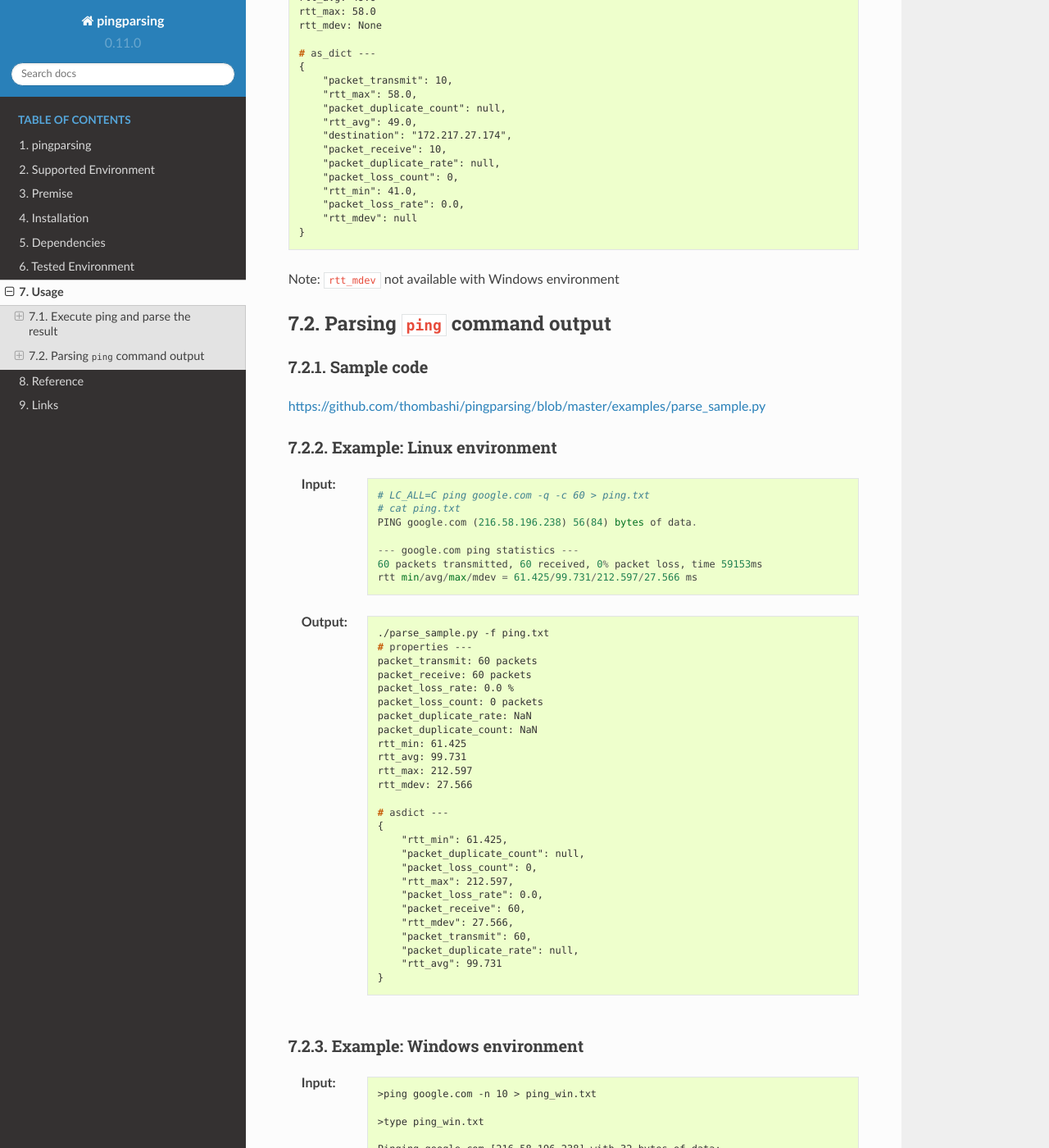
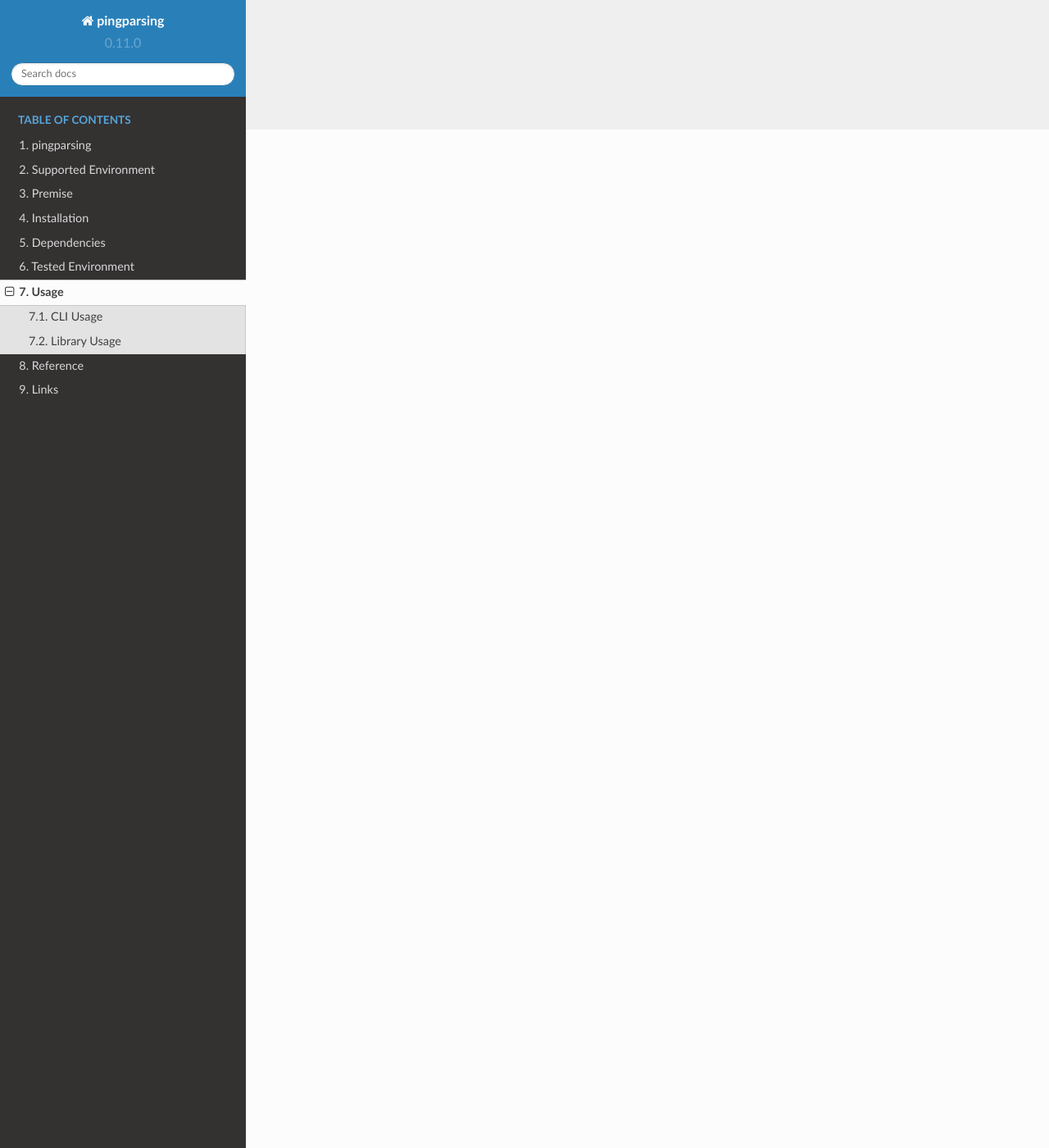
Before and after one commit to thombashi/pingparsing, a Sphinx documentation site: the page built from docs/pages/usage/index.rst, in a window 1280 px wide and 1400 px high, scrolled down 1242 px. Shown: the whole window at 82% size. Built offline with Sphinx 7.4.7 and the Read the Docs theme 2.0.0, drawn with Linux system fonts in a browser that asks for light colours; pages that are not in the unit, such as notebooks, are missing from menus; some of the changed text lies outside the part shown.

Commit message:
Update docs

```diff
--- a/docs/conf.py
+++ b/docs/conf.py
@@ -44,7 +44,7 @@
 
 # General information about the project.
 project = u'pingparsing'
-copyright = u'2016, Tsuyoshi Hombashi'
+copyright = u'2016-2017, Tsuyoshi Hombashi'
 author = u'Tsuyoshi Hombashi'
 
 # The version info for the project you're documenting, acts as replacement for
--- a/docs/pages/installation.rst
+++ b/docs/pages/installation.rst
@@ -1,6 +1,5 @@
 Installation
 ============
-
 ::
 
     pip install pingparsing
@@ -8,7 +7,7 @@
 
 Dependencies
 ============
-Python 2.7+ or 3.3+
+Python 2.7+ or 3.4+
 
 - `logbook <http://logbook.readthedocs.io/en/stable/>`__
 - `pyparsing <https://pyparsing.wikispaces.com/>`__
--- a/docs/pages/reference/error.rst
+++ b/docs/pages/reference/error.rst
@@ -1,8 +1,8 @@
 Errors
 ----------------------------
 
-.. autoexception:: pingparsing.PingStaticticsHeaderNotFoundError
+.. autoexception:: pingparsing.PingStatisticsHeaderNotFoundError
     :show-inheritance:
 
-.. autoexception:: pingparsing.EmptyPingStaticticsError
+.. autoexception:: pingparsing.EmptyPingStatisticsError
     :show-inheritance:
--- a/docs/pages/reference/parser.rst
+++ b/docs/pages/reference/parser.rst
@@ -4,7 +4,3 @@
 .. autoclass:: pingparsing.PingParsing
     :inherited-members:
     :undoc-members:
-
-.. autoclass:: pingparsing.PingParsing
-    :inherited-members:
-    :undoc-members:
--- /dev/null
+++ b/docs/pages/usage/cli.rst
@@ -0,0 +1,3 @@
+.. include:: cli_usage.txt
+
+.. include:: cli_help.txt
--- a/docs/pages/usage/index.rst
+++ b/docs/pages/usage/index.rst
@@ -1,214 +1,8 @@
 Usage
 =====
 
-Execute ping and parse the result
---------------------------------------------
-``PingTransmitter`` class can execute ``ping`` command and obtain the
-ping output as a string.
+.. toctree::
+   :maxdepth: 4
 
-Sample code
-~~~~~~~~~~~
-https://github.com/thombashi/pingparsing/blob/master/examples/ping_sample.py
-
-Example: Linux environment
-~~~~~~~~~~~~~~~~~~~~~~~~~~~~~~~~~~~~~~~
-.. code:: console
-
-    ./ping_sample.py google.com
-    # returncode ---
-    0
-
-    # properties ---
-    packet_transmit: 10 packets
-    packet_receive: 10 packets
-    packet_loss_rate: 0.0 %
-    packet_loss_count: 0 packets
-    packet_duplicate_rate: NaN
-    packet_duplicate_count: NaN
-    rtt_min: 39.087
-    rtt_avg: 48.312
-    rtt_max: 76.458
-    rtt_mdev: 10.551
-
-    # as_dict ---
-    {
-        "destination": "google.com",
-        "packet_transmit": 10,
-        "packet_receive": 10,
-        "packet_loss_rate": 0.0,
-        "packet_loss_count": 0,
-        "rtt_min": 39.087,
-        "rtt_avg": 48.312,
-        "rtt_max": 76.458,
-        "rtt_mdev": 10.551,
-        "packet_duplicate_rate": 0.0,
-        "packet_duplicate_count": 0
-    }
-
-
-Example: Windows environment
-~~~~~~~~~~~~~~~~~~~~~~~~~~~~~~~~~~~~~~~
-.. code:: console
-
-    >ping_sample.py -d google.com
-    # returncode ---
-    0
-
-    # properties ---
-    packet_transmit: 10 packets
-    packet_receive: 10 packets
-    packet_loss_rate: 0.0 %
-    packet_loss_count: 0 packets
-    packet_duplicate_rate: NaN
-    packet_duplicate_count: NaN
-    rtt_min: 41.0
-    rtt_avg: 49.0
-    rtt_max: 58.0
-    rtt_mdev: None
-
-    # as_dict ---
-    {
-        "packet_transmit": 10,
-        "rtt_max": 58.0,
-        "packet_duplicate_count": null,
-        "rtt_avg": 49.0,
-        "destination": "172.217.27.174",
-        "packet_receive": 10,
-        "packet_duplicate_rate": null,
-        "packet_loss_count": 0,
-        "rtt_min": 41.0,
-        "packet_loss_rate": 0.0,
-        "rtt_mdev": null
-    }
-
-Note: ``rtt_mdev`` not available with Windows environment
-
-
-Parsing ``ping`` command output
--------------------------------
-
-Sample code
-~~~~~~~~~~~
-https://github.com/thombashi/pingparsing/blob/master/examples/parse_sample.py
-
-
-Example: Linux environment
-~~~~~~~~~~~~~~~~~~~~~~~~~~~~~~~~~~~~~~~~~~~~~~~~~
-:Input:
-    ::
-
-        # LC_ALL=C ping google.com -q -c 60 > ping.txt
-        # cat ping.txt
-        PING google.com (216.58.196.238) 56(84) bytes of data.
-
-        --- google.com ping statistics ---
-        60 packets transmitted, 60 received, 0% packet loss, time 59153ms
-        rtt min/avg/max/mdev = 61.425/99.731/212.597/27.566 ms
-
-:Output:
-    .. code:: console
-
-        ./parse_sample.py -f ping.txt
-        # properties ---
-        packet_transmit: 60 packets
-        packet_receive: 60 packets
-        packet_loss_rate: 0.0 %
-        packet_loss_count: 0 packets
-        packet_duplicate_rate: NaN
-        packet_duplicate_count: NaN
-        rtt_min: 61.425
-        rtt_avg: 99.731
-        rtt_max: 212.597
-        rtt_mdev: 27.566
-
-        # asdict ---
-        {
-            "rtt_min": 61.425,
-            "packet_duplicate_count": null,
-            "packet_loss_count": 0,
-            "rtt_max": 212.597,
-            "packet_loss_rate": 0.0,
-            "packet_receive": 60,
-            "rtt_mdev": 27.566,
-            "packet_transmit": 60,
-            "packet_duplicate_rate": null,
-            "rtt_avg": 99.731
-        }
-
-
-Example: Windows environment
-~~~~~~~~~~~~~~~~~~~~~~~~~~~~~~~~~~~~~~
-:Input:
-    .. code:: console
-
-        >ping google.com -n 10 > ping_win.txt
-
-        >type ping_win.txt
-
-        Pinging google.com [216.58.196.238] with 32 bytes of data:
-        Reply from 216.58.196.238: bytes=32 time=87ms TTL=51
-        Reply from 216.58.196.238: bytes=32 time=97ms TTL=51
-        Reply from 216.58.196.238: bytes=32 time=56ms TTL=51
-        Reply from 216.58.196.238: bytes=32 time=95ms TTL=51
-        Reply from 216.58.196.238: bytes=32 time=194ms TTL=51
-        Reply from 216.58.196.238: bytes=32 time=98ms TTL=51
-        Reply from 216.58.196.238: bytes=32 time=93ms TTL=51
-        Reply from 216.58.196.238: bytes=32 time=96ms TTL=51
-        Reply from 216.58.196.238: bytes=32 time=96ms TTL=51
-        Reply from 216.58.196.238: bytes=32 time=165ms TTL=51
-
-        Ping statistics for 216.58.196.238:
-            Packets: Sent = 10, Received = 10, Lost = 0 (0% loss),
-        Approximate round trip times in milli-seconds:
-            Minimum = 56ms, Maximum = 194ms, Average = 107ms
-
-:Output:
-    .. code:: console
-
-        parse_sample.py -f ping_win.txt
-        # properties ---
-        packet_transmit: 10
-        packet_receive: 10
-        packet_loss: 0.0
-        rtt_min: 56.0
-        rtt_avg: 107.0
-        rtt_max: 194.0
-        rtt_mdev: None
-
-        # asdict ---
-        {
-            "packet_loss": 0.0,
-            "packet_transmit": 10,
-            "rtt_min": 56.0,
-            "rtt_avg": 107.0,
-            "packet_receive": 10,
-            "rtt_max": 194.0,
-            "rtt_mdev": null
-        }
-
-Recommended ping command execution
-~~~~~~~~~~~~~~~~~~~~~~~~~~~~~~~~~~
-The following methods are recommended to execute ``ping`` command to get the output for parsing.
-These commands include an operation that changes the locale setting to English temporarily.
-
-Linux
-^^^^^
-
-.. code:: console
-
-    LC_ALL=C ping <host or IP address> -w <seconds> [option] > <output.file>
-
-Windows
-^^^^^^^
-
-.. code:: console
-
-    > chcp
-    Active code page: <XXX>    # get current code page
-
-    > chcp 437    # change code page to english
-    > ping <host or IP address> -n <ping count> > <output.file>
-    > chcp <XXX>    # restore code page
-
--  Reference
-    - https://technet.microsoft.com/en-us/library/cc733037
+   cli
+   library
```
Also changed, not shown: docs/pages/usage/cli_help.txt (added, +31 -0 lines), docs/pages/usage/cli_usage.txt (added, +142 -0 lines), docs/pages/usage/library.rst (added, +98 -0 lines).
